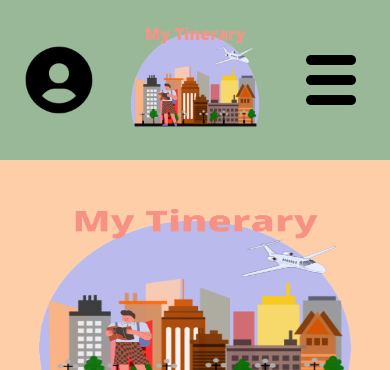
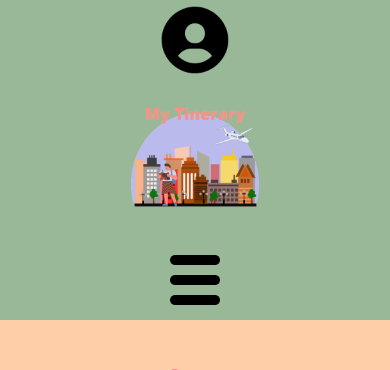
Before and after one commit to RamiroRojas02/my-tinerary-team-dev-mern, a React (Create React App) app: page / in a window 390 px wide. Shown: the top 370 px of the page. Built offline with nearby package versions, Linux system fonts and the light colour scheme.

Commit message:
arreglo estilo

```diff
--- a/src/App.css
+++ b/src/App.css
@@ -319,6 +319,8 @@ $gradient-radial: radial-gradient(#99b898ff, #fecea8ff, #ff847cff, #e84a5fff, #2
   }
   .header {
     flex-wrap: wrap;
+    flex-direction: column;
+    gap: 0;
   }
   .navBar-expanded {
     flex-direction: column;
```
